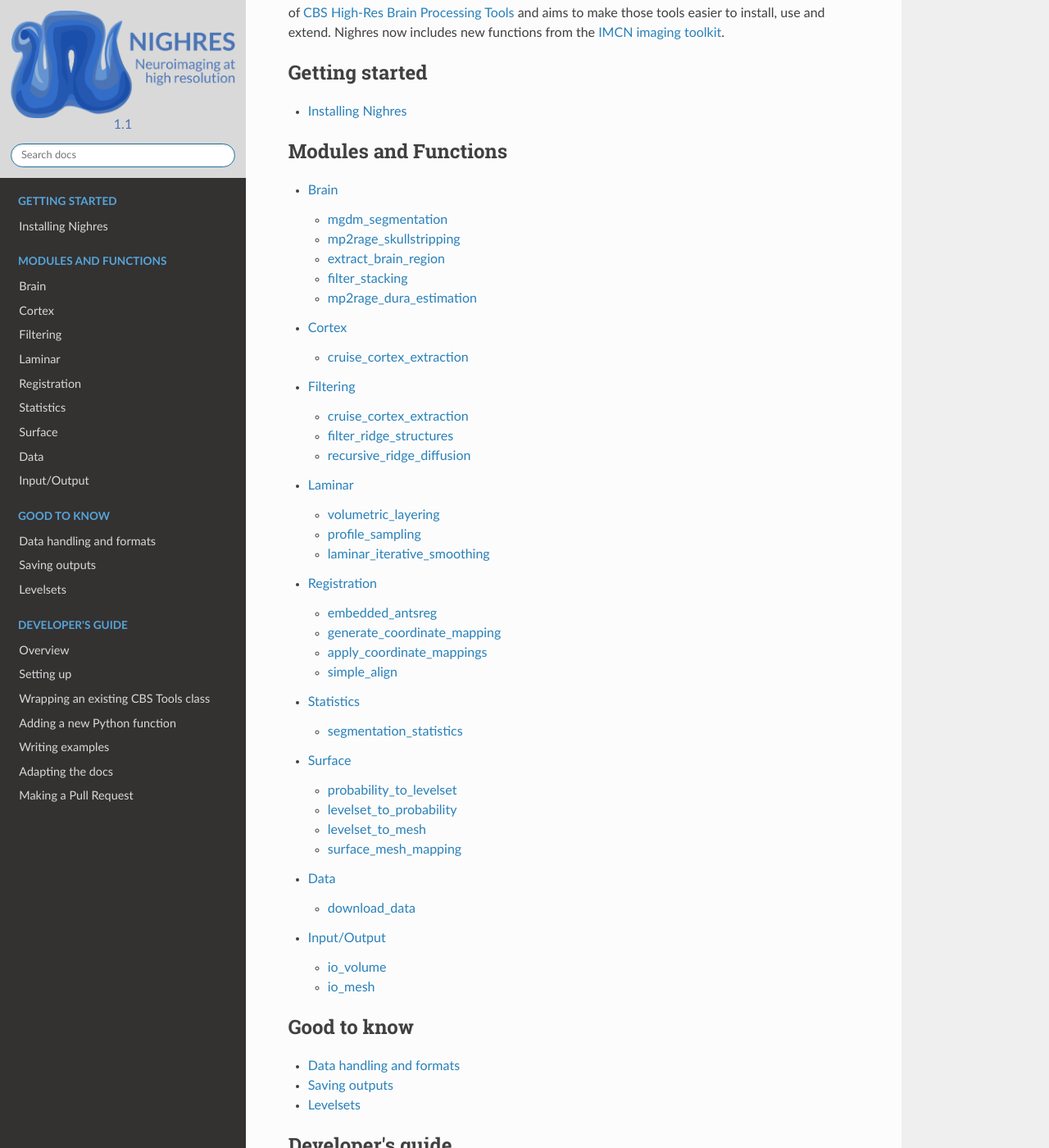
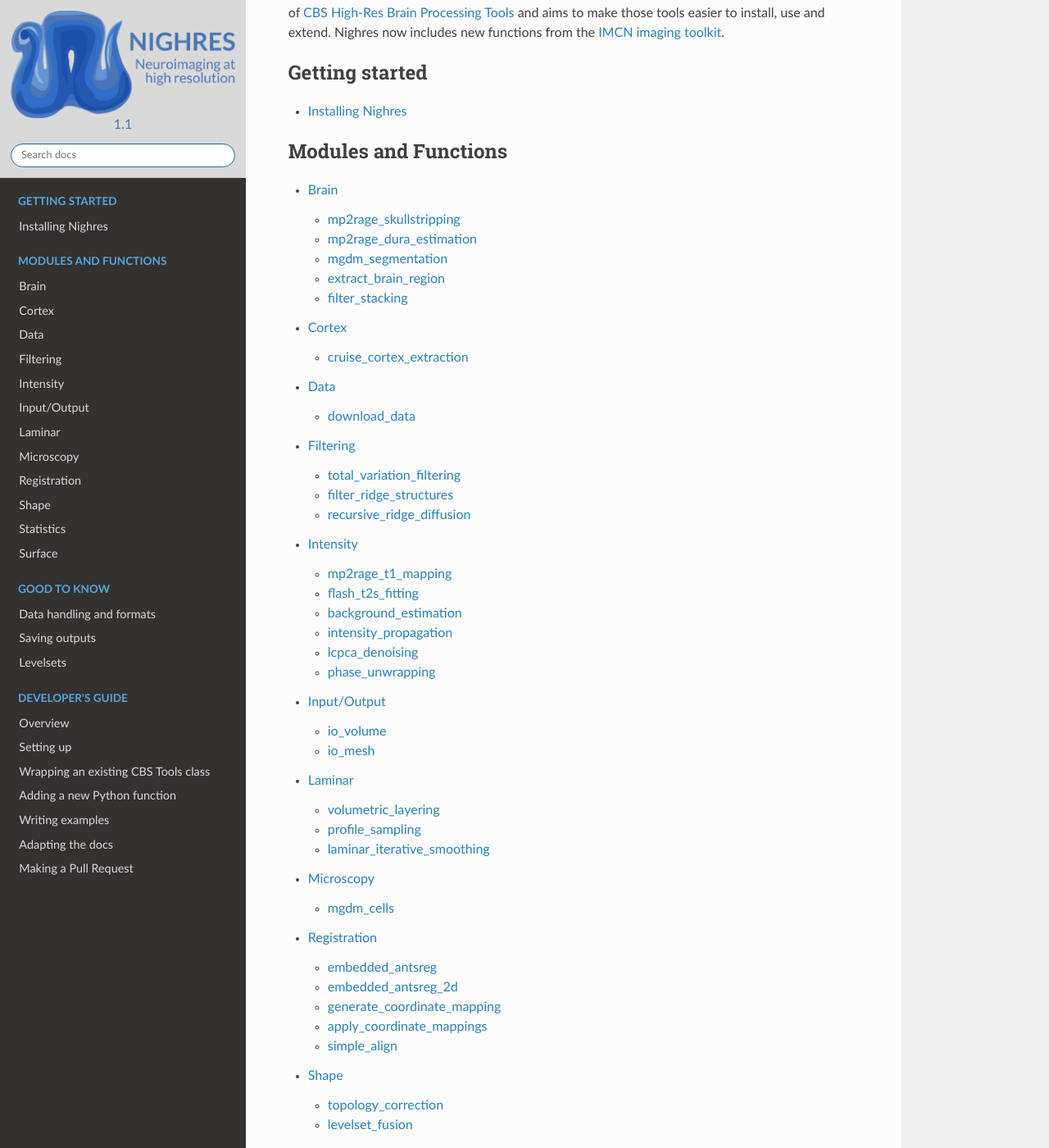
Before and after one commit to nighres/nighres, a Sphinx documentation site: the page built from doc/index.rst, in a window 1280 px wide and 1400 px high, scrolled down 248 px. Shown: the whole window at 82% size. Built offline with Sphinx 7.4.7 and the Read the Docs theme 2.0.0, drawn with Linux system fonts in a browser that asks for light colours; pages that are not in the unit, such as notebooks, are missing from menus.

Commit message:
adding intensity, shape and microscopy modules, cleaning up index

```diff
--- a/doc/brain/index.rst
+++ b/doc/brain/index.rst
@@ -4,8 +4,8 @@ Brain
 .. toctree::
    :maxdepth: 1
 
+   mp2rage_skullstripping
+   mp2rage_dura_estimation
    mgdm_segmentation
-   mp2rage_skullstripping
    extract_brain_region
    filter_stacking
-   mp2rage_dura_estimation
--- a/doc/filtering/total_variation_filtering.rst
+++ b/doc/filtering/total_variation_filtering.rst
@@ -1,5 +1,5 @@
-cruise\_cortex\_extraction
-==========================
+total\_variation\_filtering
+===========================
 
 .. autofunction:: nighres.filtering.total_variation_filtering
 
--- a/doc/index.rst
+++ b/doc/index.rst
@@ -35,13 +35,18 @@ the `IMCN imaging toolkit <https://github.com/IMCN-UvA/imcn-imaging>`_.
 
    brain/index
    cortex/index
+   data/index
    filtering/index
+   intensity/index
+   io/index
    laminar/index
+   microscopy/index
    registration/index
+   shape/index
    statistics/index
    surface/index
-   data/index
-   io/index
+
+
 
 .. toctree::
    :maxdepth: 2
--- /dev/null
+++ b/doc/intensity/index.rst
@@ -0,0 +1,12 @@
+Intensity
+==========
+
+.. toctree::
+   :maxdepth: 1
+
+   mp2rage_t1_mapping
+   flash_t2s_fitting
+   background_estimation
+   intensity_propagation
+   lcpca_denoising
+   phase_unwrapping
--- /dev/null
+++ b/doc/microscopy/index.rst
@@ -0,0 +1,7 @@
+Microscopy
+==========
+
+.. toctree::
+   :maxdepth: 1
+
+   mgdm_cells
--- a/doc/registration/index.rst
+++ b/doc/registration/index.rst
@@ -5,6 +5,7 @@ Registration
    :maxdepth: 1
 
    embedded_antsreg
+   embedded_antsreg_2d
    generate_coordinate_mapping
    apply_coordinate_mappings
    simple_align
--- /dev/null
+++ b/doc/shape/index.rst
@@ -0,0 +1,8 @@
+Shape
+======
+
+.. toctree::
+   :maxdepth: 1
+
+   topology_correction
+   levelset_fusion
```
Also changed, not shown: doc/intensity/background_estimation.rst (added, +12 -0 lines), doc/intensity/flash_t2s_fitting.rst (added, +12 -0 lines), doc/intensity/intensity_propagation.rst (added, +12 -0 lines), doc/intensity/lcpca_denoising.rst (added, +12 -0 lines), doc/intensity/mp2rage_t1_mapping.rst (added, +12 -0 lines), doc/intensity/phase_unwrapping.rst (added, +12 -0 lines), doc/microscopy/mgdm_cells.rst (added, +11 -0 lines), doc/registration/embedded_antsreg_2d.rst (added, +11 -0 lines), doc/shape/levelset_fusion.rst (added, +12 -0 lines), doc/shape/topology_correction.rst (added, +12 -0 lines), 1 other file.
